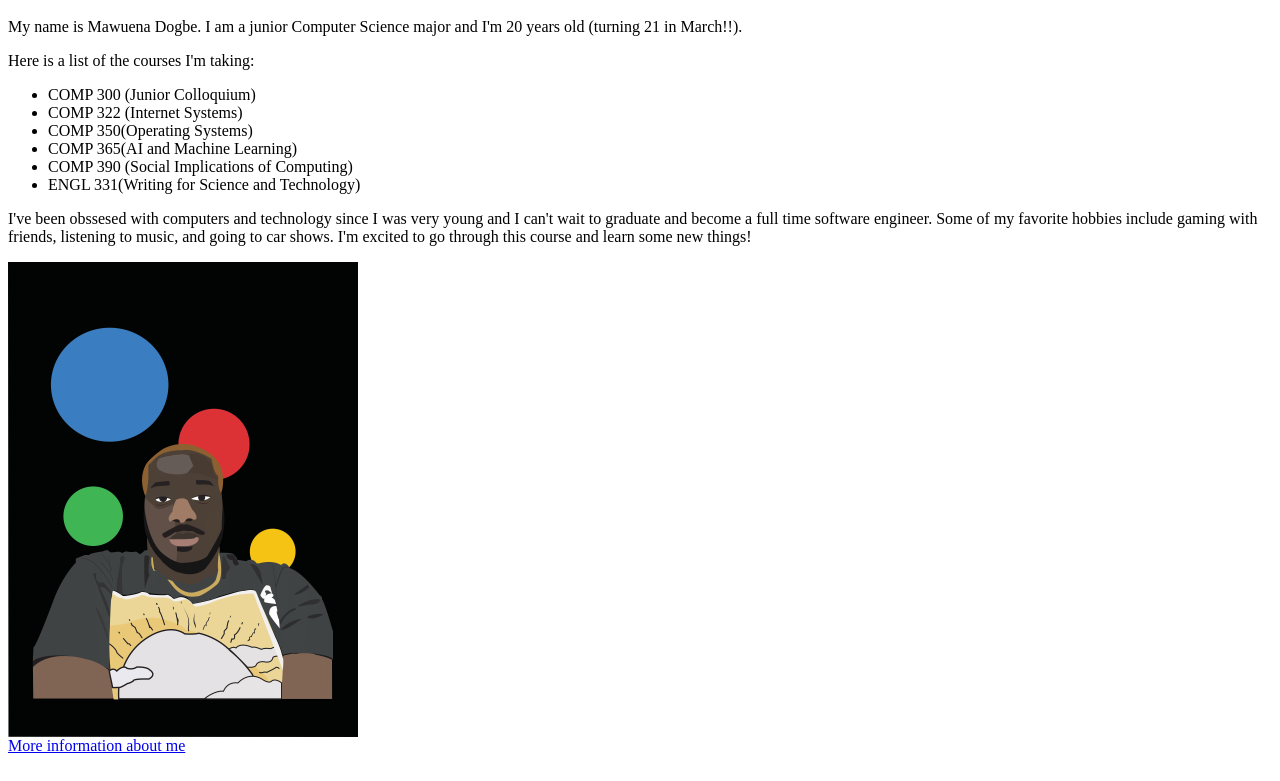
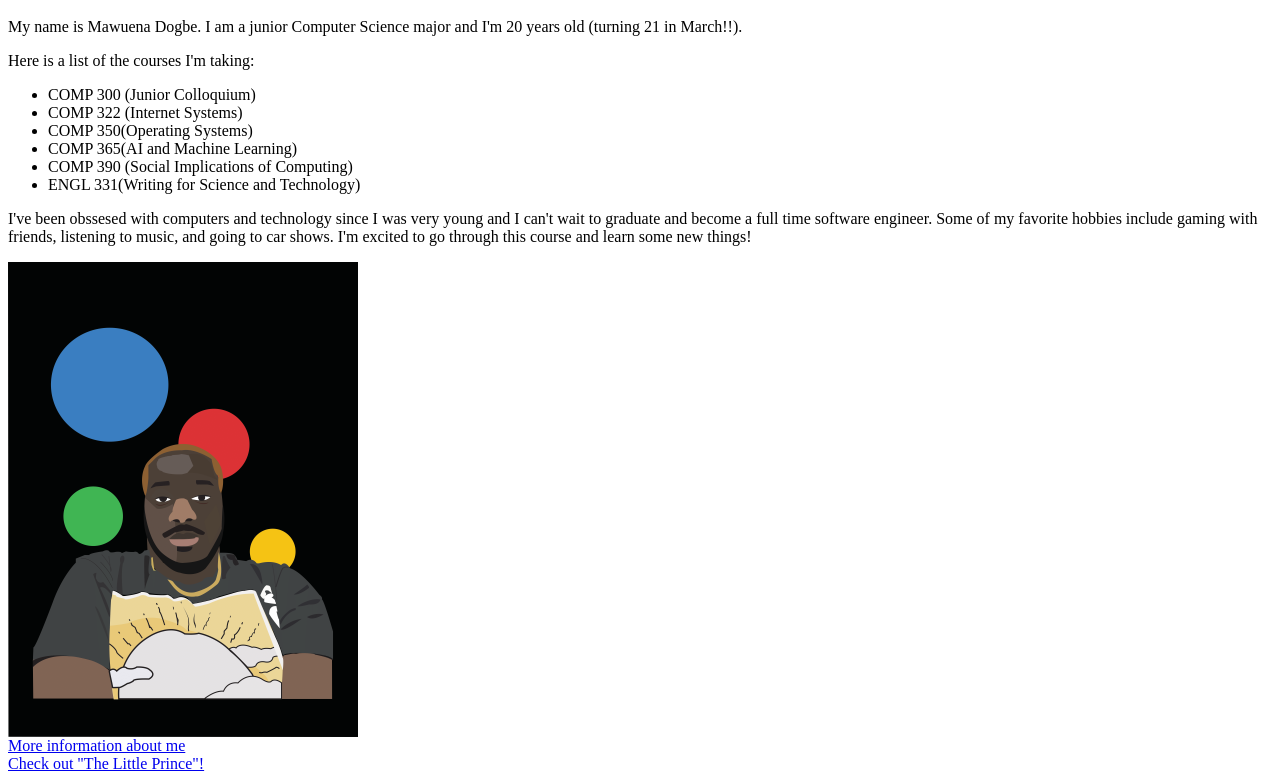
Before and after one commit to mawdogbe/mawdogbe.github.io, a plain HTML site: page index.html in a window 1280 px wide. Shown: the part 48-829 px from the top of the page. Drawn offline with Linux system fonts and the light colour scheme.

Commit message:
First push, just testing

```diff
--- a/index.html
+++ b/index.html
@@ -19,5 +19,7 @@
         <img src = "./img/img1.png" width="350" height="475"/>
         <br />
         <a href = "./introduction.html">More information about me</a>
+        <br />
+        <a href="./little_prince.html">Check out "The Little Prince"!</a>
     </body>
 </html>
```
